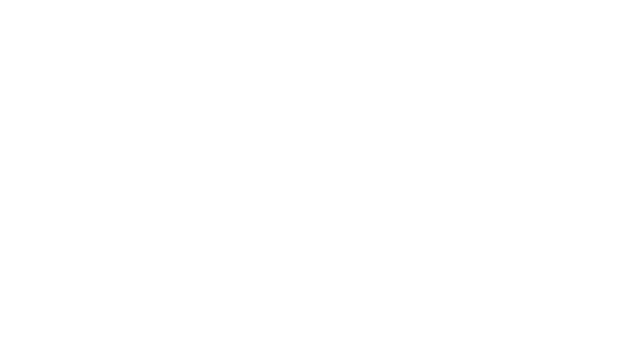
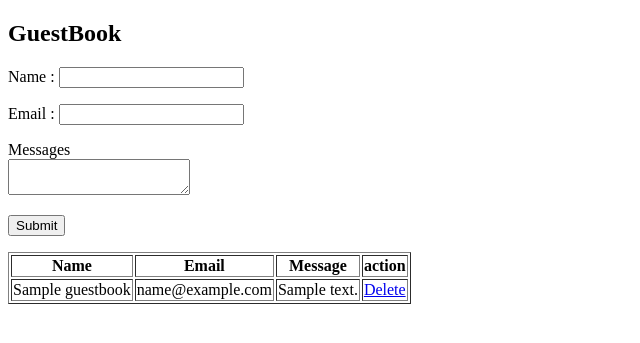
Before and after one commit to superiorkid/guestbook, a Flask app: page / in a window 1280 px wide. Before the commit the part shown is empty. Shown: the top 343 px of the page, without its empty margins (0-640 px from the left). Run offline with Flask 2, Linux system fonts and the light colour scheme; a database or web service that is not in the repository returns one stand-in record (values such as "Sample title"); parts of the project's set-up code (start-up, migrations or seed data) failed here and were passed over; some libraries are stand-ins or nearby versions.

Commit message:
simple form

```diff
--- a/app/forms.py
+++ b/app/forms.py
@@ -1,12 +1,11 @@
-from wsgiref.validate import validator
-from xmlrpc.client import Boolean
-from flask_wtf import FlaskForm, RecaptchaField
-from wtforms import StringField, SubmitField, TextAreaField, BooleanField
-from wtforms import DataRequired, Email
+from flask_wtf import FlaskForm
+from flask_wtf.recaptcha import RecaptchaField
+from wtforms import StringField, SubmitField, TextAreaField
+from wtforms.validators import DataRequired, Email
 
 class GuestForm(FlaskForm):
-  name =StringField('Name', validators=[DataRequired()])
-  email = StringField('Email', validators=[DataRequired(), Email(granular_message=True)])
+  name = StringField('Name', validators=[DataRequired()])
+  email = StringField('Email', validators=[DataRequired(), Email()])
   message = TextAreaField('Messages', validators=[DataRequired()])
-  captcha = RecaptchaField()
+  recaptcha = RecaptchaField('Recapthha')
   submit = SubmitField('Submit')
--- a/app/templates/index.html
+++ b/app/templates/index.html
@@ -8,7 +8,78 @@
 </head>
 <body>
 
-  {{msg}}
+  <h2>GuestBook</h2>
+
+  <form method="post">
+    {{ forms.csrf_token() }}
+
+    <p>
+      {{ forms.name.label }} : {{ forms.name }}
+
+      {% for error in forms.name.errors %}
+        {{error}}
+      {% endfor %}
+    </p>
+    <p>
+      {{ forms.email.label }} : {{ forms.email }}
+
+      {% for error in forms.email.errors %}
+        {{error}}
+      {% endfor %}
+
+    </p>
+    <p>
+      {{ forms.message.label }} <br>
+      {{forms.message}}
+
+      {% for error in forms.message.errors %}
+        {{error}}
+      {% endfor %}
+
+    </p>
+    <p>
+      {{ forms.recaptcha }}
+    </p>
+
+    <p>
+      {{ forms.submit }}
+    </p>
+
+
+  </form>
+
+  <table border="1">
+    <thead>
+      <tr>
+        <th>Name</th>
+        <th>Email</th>
+        <th>Message</th>
+        <th>action</th>
+      </tr>
+    </thead>
+    <tbody>
+
+      {% for msg in comment %}
+        <tr>
+          <td>{{msg.name}}</td>
+          <td>{{msg.email}}</td>
+          <td>{{msg.message}}</td>
+          <td>
+            <a href="{{ url_for('delete', guestId=msg._id) }}">Delete</a>
+          </td>
+        </tr>
+      {% endfor %}
+
+
+    </tbody>
+  </table>
+
+
+  {% for message in messages %}
+    <p>
+      {{message}}
+    </p>
+  {% endfor %}
 
 </body>
 </html>
```
Also changed, not shown: app/models.py (deleted).
